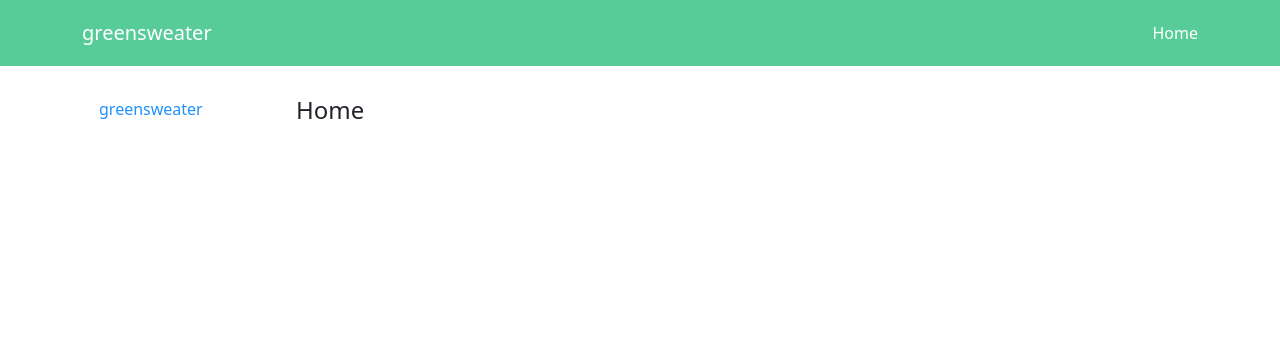
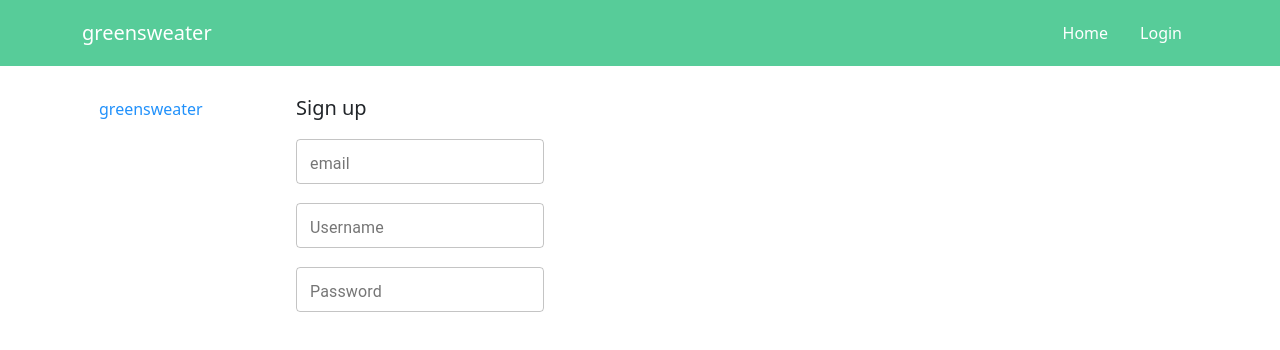
Before and after one commit to axtck/greensweater, a React (Create React App) app in the folder app/: page /signup in a window 1280 px wide. Before the commit this address led to /home. Shown: the top 350 px of the page. Built offline with nearby package versions, Linux system fonts and the light colour scheme.

Commit message:
Add signup form

```diff
--- a/app/src/App.tsx
+++ b/app/src/App.tsx
@@ -18,7 +18,7 @@ const App: FunctionComponent<AppProps> = () => {
             </div>
           </div>
           <div className="col-12 col-md-10">
-            <div className="container">
+            <div className="container mt-2">
               <Content />
             </div>
           </div>
--- a/app/src/components/Forms/TextInputForm.tsx
+++ b/app/src/components/Forms/TextInputForm.tsx
@@ -10,16 +10,18 @@ const TextInputForm: FunctionComponent<TextInputFormProps> = ({ fields }) => (
         {
             fields.map((f, i) => {
                 return (
+                    <div key={i}>
                         <TextField
-                        key={i}
                             value={f.value}
                             name={f.name}
                             label={f.label}
                             margin="normal"
                             size="small"
                             variant="outlined"
+                            type={f.type || "text"}
                             onChange={f.onInputChange}
                         />
+                    </div>
                 );
             })
         }
--- a/app/src/components/Layout/Topbar.tsx
+++ b/app/src/components/Layout/Topbar.tsx
@@ -11,7 +11,11 @@ const Topbar: FunctionComponent<TopbarProps> = () => {
     const routes: IRouteLink[] = [
         {
             route: "/home",
-            label: "Home",
+            label: "Home"
+        },
+        {
+            route: "/login",
+            label: "Login"
         }
     ];
 
@@ -30,7 +34,7 @@ const Topbar: FunctionComponent<TopbarProps> = () => {
     ***********/
 
     const navLis = routes.map((r, i) => {
-        return <li key={i} className="nav-item">
+        return <li key={i} className="nav-item mx-3">
             <span
                 className="text-white"
                 role="button"
--- /dev/null
+++ b/app/src/containers/SignupForm.tsx
@@ -0,0 +1,52 @@
+import React, { FunctionComponent, ChangeEvent, useState } from "react";
+import TextInputForm from "../components/Forms/TextInputForm";
+
+interface SignupFormProps { };
+
+const SignupForm: FunctionComponent<SignupFormProps> = () => {
+
+    const initialUserData = {
+        email: "",
+        userName: "",
+        password: ""
+    };
+    const [userData, setUserData] = useState(initialUserData);
+
+    const handleInputChange = (e: ChangeEvent<HTMLInputElement>) => {
+        e.preventDefault();
+        setUserData({
+            ...userData,
+            [e.target.name]: e.target.value
+        });
+    };
+
+    const signupFormFields: ITextFieldDef[] = [
+        {
+            name: "email",
+            label: "email",
+            value: userData.email,
+            onInputChange: handleInputChange
+        },
+        {
+            name: "userName",
+            label: "Username",
+            value: userData.userName,
+            onInputChange: handleInputChange
+        }, {
+            name: "password",
+            label: "Password",
+            value: userData.password,
+            onInputChange: handleInputChange,
+            type: "password"
+        }
+    ];
+
+    return (
+        <div>
+            <TextInputForm fields={signupFormFields} />
+
+        </div>
+    );
+};
+
+export default SignupForm;
--- a/app/src/pages/HomePage.tsx
+++ b/app/src/pages/HomePage.tsx
@@ -6,7 +6,7 @@ const HomePage: FunctionComponent<HomeProps> = () => {
 
     return (
         <div>
-            <h4 className="mt-2">Home</h4>
+            <h4>Home</h4>
         </div>
     );
 };
--- /dev/null
+++ b/app/src/pages/LoginPage.tsx
@@ -0,0 +1,31 @@
+import { Button } from "@material-ui/core";
+import React, { FunctionComponent, MouseEvent } from "react";
+import { useHistory } from "react-router-dom";
+
+interface LoginPageProps { };
+
+const LoginPage: FunctionComponent<LoginPageProps> = () => {
+
+    const history = useHistory();
+
+    const handleSignupClick = (e: MouseEvent<HTMLButtonElement>) => {
+        e.preventDefault();
+        history.push("/signup");
+    };
+
+    return (
+        <div>
+            <h5>Sign in</h5>
+
+            <h6>Don't have an account yet?</h6>
+            <Button
+                variant="contained"
+                color="primary"
+                onClick={handleSignupClick}>
+                sign up
+            </Button>
+        </div>
+    );
+};
+
+export default LoginPage;
--- /dev/null
+++ b/app/src/pages/SignupPage.tsx
@@ -0,0 +1,16 @@
+import React, { FunctionComponent } from "react";
+import SignupForm from "../containers/SignupForm";
+
+interface SignupPageProps { };
+
+const SignupPage: FunctionComponent<SignupPageProps> = () => {
+
+    return (
+        <div>
+            <h5>Sign up</h5>
+            <SignupForm />
+        </div>
+    );
+};
+
+export default SignupPage;
--- a/app/src/routes/MainRoutes.tsx
+++ b/app/src/routes/MainRoutes.tsx
@@ -2,13 +2,22 @@ import React, { FunctionComponent } from "react";
 import { Redirect, Route, Switch } from "react-router";
 import GreenSweater from "../pages/GreenSweater";
 import HomePage from "../pages/HomePage";
+import LoginPage from "../pages/LoginPage";
+import SignupPage from "../pages/SignupPage";
 
 interface MainRoutesProps { };
 
 const MainRoutes: FunctionComponent<MainRoutesProps> = () => (
     <Switch>
         {/* routes */}
+
+        {/* main */}
         <Route path="/greensweater" component={GreenSweater} />
+
+        {/* login / signup */}
+        <Route path="/login" component={LoginPage} />
+        <Route path="/signup" component={SignupPage} />
+
         {/* other routes */}
         <Route path="/home" component={HomePage} />
 
--- a/app/src/types.d.ts
+++ b/app/src/types.d.ts
@@ -12,5 +12,6 @@ interface ITextFieldDef {
     name: string;
     label: string;
     value: string;
+    type?: string;
     onInputChange: (e: ChangeEvent<HTMLInputElement>) => void;
 }
```
Also changed, not shown: app/src/containers/ItemLayout.tsx (deleted, +0 -14 lines). Lines whose indentation alone changed are shown as unchanged.
